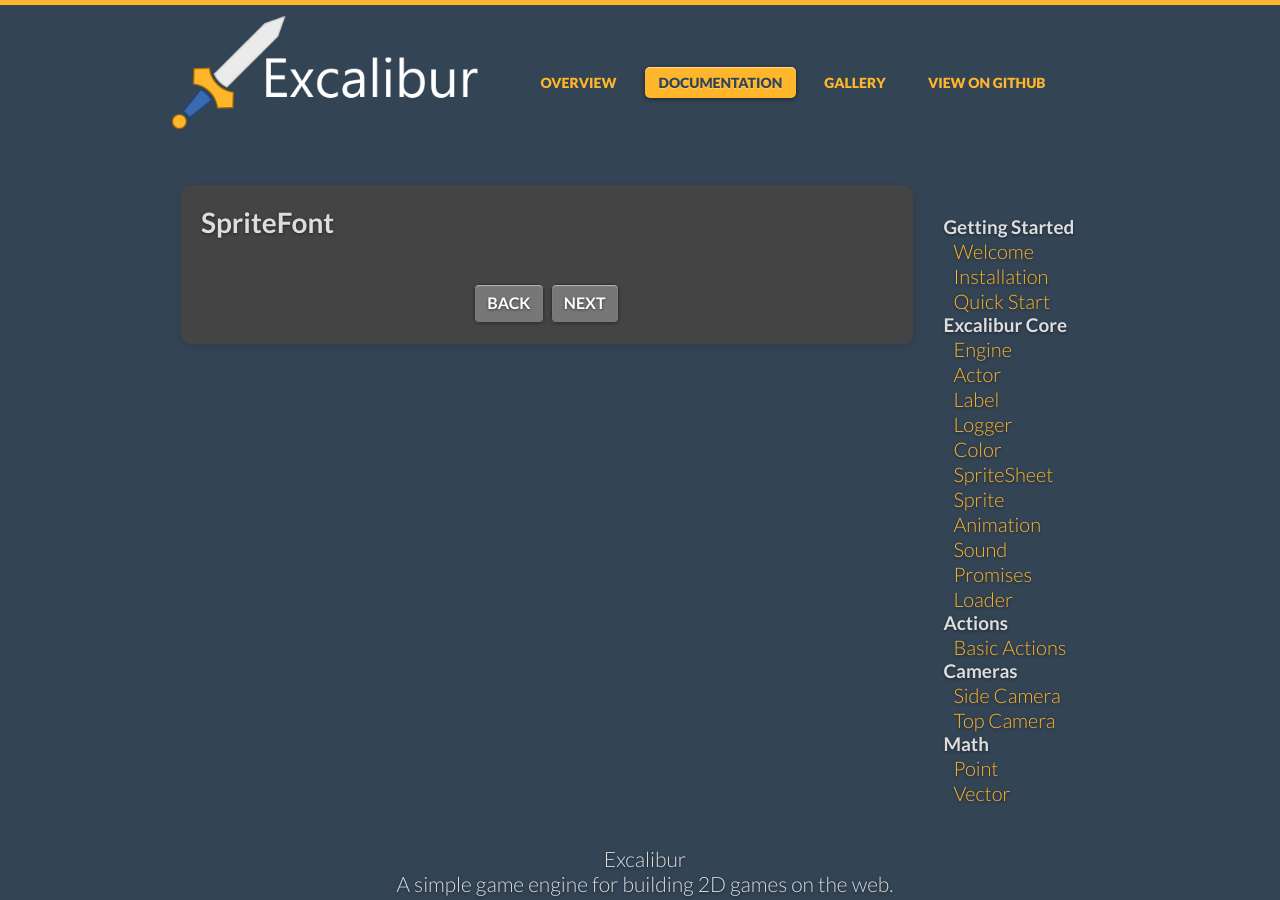
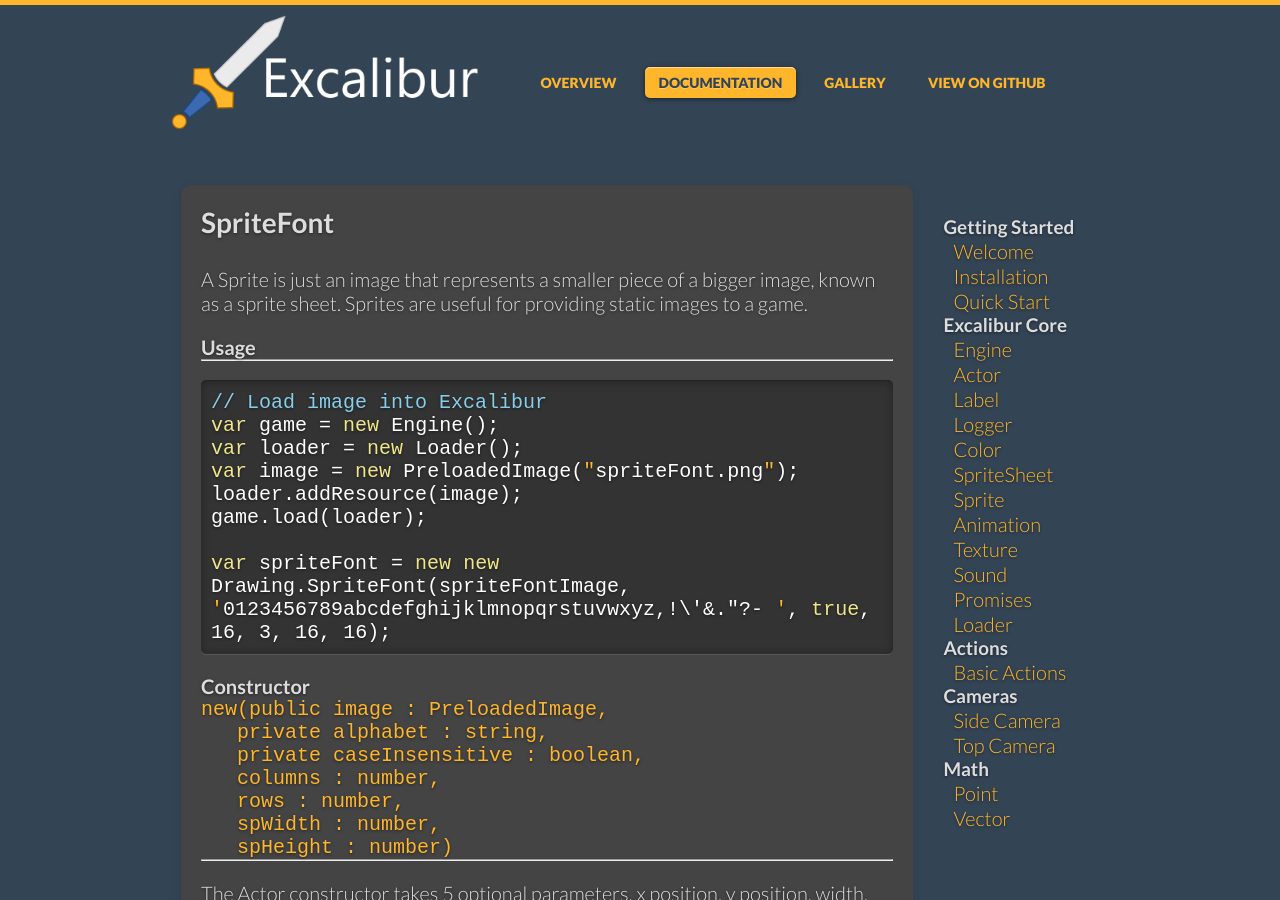
Before and after one commit to eonarheim/eonarheim.github.io, a Jekyll site: the page built from docs/spritefont.md, in a window 1280 px wide and 900 px high. Built offline with Jekyll 4.4.1, drawn with Linux system fonts in a browser that asks for light colours; some web fonts are replaced; Markdown is read by kramdown in place of the engine named in the settings; some of the changed text lies outside the part shown.

Commit message:
Update docs with new names for Sound and Texture

```diff
--- a/_includes/docs_contents.html
+++ b/_includes/docs_contents.html
@@ -3,7 +3,7 @@
     <h4>Getting Started</h4>
     {% include docs_ul.html items='home install quickstart' %}
     <h4>Excalibur Core</h4>
-    {% include docs_ul.html items='engine actor label log color spritesheet sprite animation image sound promises loader' %}
+    {% include docs_ul.html items='engine actor label log color spritesheet sprite animation texture sound promises loader' %}
     <h4>Actions</h4>
     {% include docs_ul.html items='actions' %}
     <h4>Cameras</h4>
--- a/docs/spritefont.md
+++ b/docs/spritefont.md
@@ -3,5 +3,61 @@
 title: SpriteFont
 prev_section: sprite
 next_section: animation
-permalink: /docs/spritefont/
+permalink: /docs/Spritefont/
 ---
+
+A Sprite is just an image that represents a smaller piece of a bigger image,
+known as a sprite sheet. Sprites are useful for providing static images to
+a game.
+
+## Usage
+--------
+{% highlight javascript %}
+// Load image into Excalibur
+var game = new Engine();
+var loader = new Loader();
+var image = new PreloadedImage("spriteFont.png");
+loader.addResource(image);
+game.load(loader);
+
+var spriteFont = new new Drawing.SpriteFont(spriteFontImage, '0123456789abcdefghijklmnopqrstuvwxyz,!\'&."?- ', true, 16, 3, 16, 16);
+{% endhighlight %}
+
+
+## Constructor
+<pre>new(public image : PreloadedImage,
+   private alphabet : string,
+   private caseInsensitive : boolean,
+   columns : number,
+   rows : number,
+   spWidth : number,
+   spHeight : number)</pre>
+--------------
+
+The Actor constructor takes 5 optional parameters, x position, y position,
+width, height, and color. If no parameters are specified x, y, width, and
+height will all default to 0. Color will default to black.
+
+## Properties
+<pre>sprite.sx</pre>
+-------------
+
+Sets or gets the x coordinate of the sprite's source image.
+
+<pre>sprite.sy</pre>
+-------------
+
+Sets or gets the y coordinate of the sprite's source image.
+
+<pre>sprite.swidth</pre>
+-------------
+
+Sets or gets the width of the sprite in source image pixels.
+
+<pre>sprite.sheight</pre>
+-------------
+
+Sets or gets the height of the sprite in source image pixels.
+
+## Methods
+<pre>sprite.draw(ctx: CanvasRenderin
```
Also changed, not shown: docs/image.md (+1 -1 lines), docs/loader.md (+2 -2 lines).
